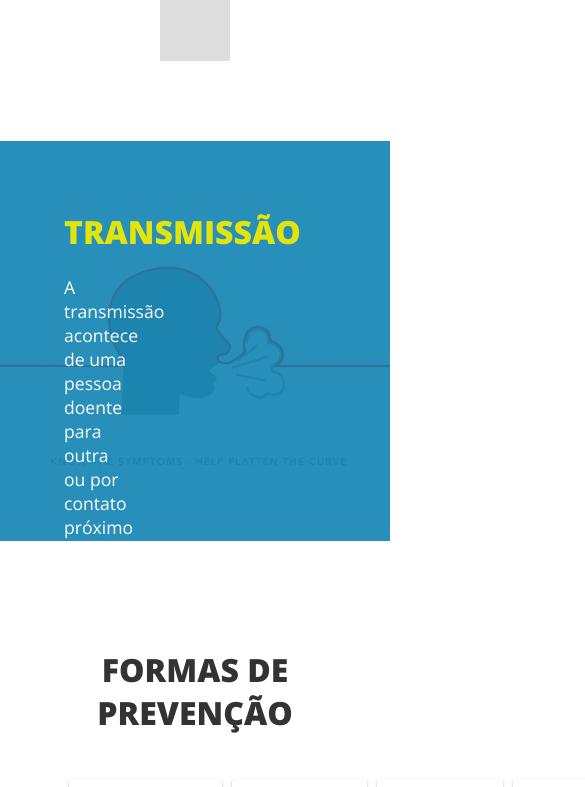
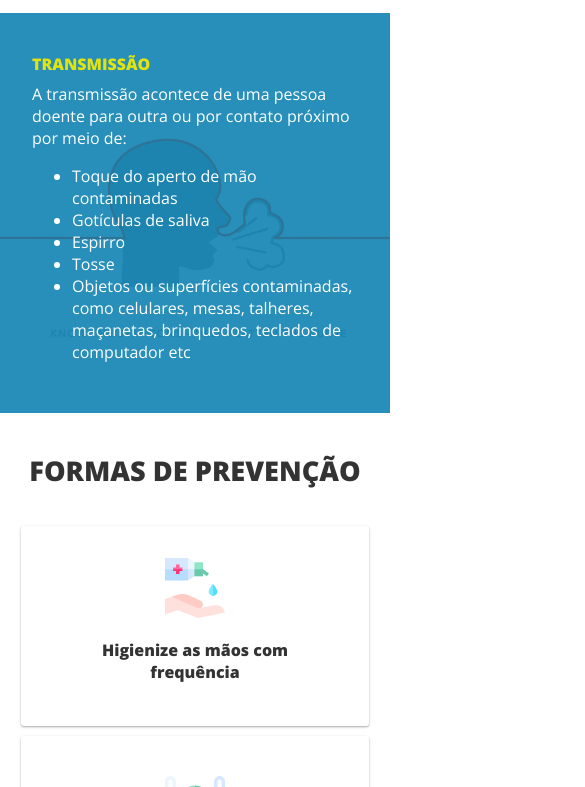
Before and after one commit to LuizPerro/corona, a plain HTML site: page index.html in a window 390 px wide. Shown: the part 1213-2000 px from the top of the page, 585 px wide, since content can reach past the window. Drawn offline with nearby package versions, Linux system fonts and the light colour scheme.

Commit message:
Responsive

```diff
--- /dev/null
+++ b/scss/partials/_responsive.scss
@@ -0,0 +1,29 @@
+@mixin for-phone-only {
+    @media (max-width: 599px) {
+        @content;
+    }
+}
+
+@mixin for-tablet-portrait-up {
+    @media (min-width: 600px) {
+        @content;
+    }
+}
+
+@mixin for-tablet-landscape-up {
+    @media (min-width: 900px) {
+        @content;
+    }
+}
+
+@mixin for-desktop-up {
+    @media (min-width: 1200px) {
+        @content;
+    }
+}
+
+@mixin for-big-desktop-up {
+    @media (min-width: 1800px) {
+        @content;
+    }
+}
--- a/scss/style.scss
+++ b/scss/style.scss
@@ -1,3 +1,5 @@
+@import 'partials/responsive';
+
 $color-main: #0B7FB0;
 
 * {
@@ -20,14 +22,31 @@ body {
     z-index: 999;
     padding: 1rem 2rem;
 
+    @include for-phone-only {
+        padding: 1rem;
+    }
+
     &__logo {
         width: 259px;
+
+        @include for-phone-only {
+            width: 220px;
+            height: 60px;
+        }
     }
 
     &__list {
         display: flex;
         padding: 0;
         list-style-type: none;
+
+        @include for-phone-only {
+            position: fixed;
+            left: 0;
+            width: 0;
+            height: 100%;
+            display: none;
+        }
     }
 
     &__link {
@@ -71,6 +90,12 @@ body {
         height: 250px;
         position: relative;
         top: 7rem;
+
+        @include for-phone-only {
+            width: 350px;
+            height: 150px;
+            top: 8rem;
+        }
     }
 
     &__case {
@@ -78,7 +103,13 @@ body {
         flex-wrap: wrap;
         justify-content: center;
         width: 700px;
-        margin-top: 7.5rem;
+        margin-top: 10rem;
+
+
+        @include for-phone-only {
+            flex-direction: column;
+            align-items: center;
+        }
 
         &__container {
             width: 300px;
@@ -130,6 +161,10 @@ body {
             color: #ddd;
             margin: 0;
             text-align: center;
+
+            @include for-phone-only {
+                font-size: .75rem;
+            }
         }
     }
 }
@@ -140,10 +175,18 @@ body {
     align-items: center;
     padding: 5rem 10rem;
 
+    @include for-phone-only {
+        padding: 1rem;
+    }
+
     &__welcome {
         width: 500px;
         height: 350px;
         background-color: #ddd;
+
+        @include for-phone-only {
+            width: 100%;
+        }
     }
 }
 
@@ -174,15 +217,29 @@ body {
             padding: 3rem 4rem 4rem 4rem;
             width: 50%;
             color: white;
+
+            @include for-phone-only {
+                padding: 2rem;
+                width: 100%;
+            }
         }
 
         &__title {
             color: #e4e40d;
             text-transform: uppercase;
+
+            @include for-phone-only {
+                margin: .5rem 0;
+                font-size: 1rem;
+            }
         }
 
         &__caption {
             font-size: 1.1rem;
+
+            @include for-phone-only {
+                font-size: 1rem;
+            }
         }
     }
 }
@@ -190,14 +247,24 @@ body {
 .prevent {
     padding: 5rem 4rem;
 
+    @include for-phone-only {
+        padding: 1rem;
+    }
+
     &__title {
         font-size: 2rem;
         text-align: center;
         margin-bottom: 2.5rem;
+
+        @include for-phone-only {
+            font-size: 1.7rem;
+            margin-bottom: 2rem;
+        }
     }
 
     &__container {
         display: flex;
+        flex-wrap: wrap;
 
         &__box {
             width: 300px;
@@ -206,6 +273,10 @@ body {
             border-radius: 3px;
             box-shadow: 0 1px 3px rgba(0,0,0,0.12), 0 1px 2px rgba(0,0,0,0.24);
             padding: 2rem;
+
+            @include for-phone-only {
+                width: 100%;
+            }
 
             img {
                 position: relative;
@@ -229,10 +300,18 @@ body {
 .news {
     padding: 5rem 4rem;
 
+    @include for-phone-only {
+        padding: 1rem;
+    }
+
     &__title {
         font-size: 2rem;
         text-transform: uppercase;
         text-align: center;
+
+        @include for-phone-only {
+            font-size: 1.7rem;
+        }
     }
 
     &__container {
```
Also changed, not shown: css/style.min.css, 1 other file.
